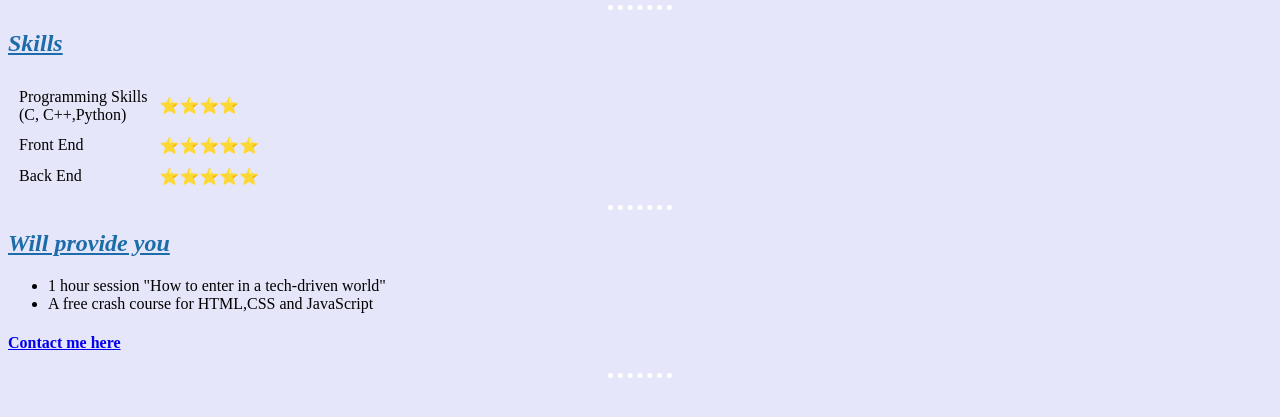
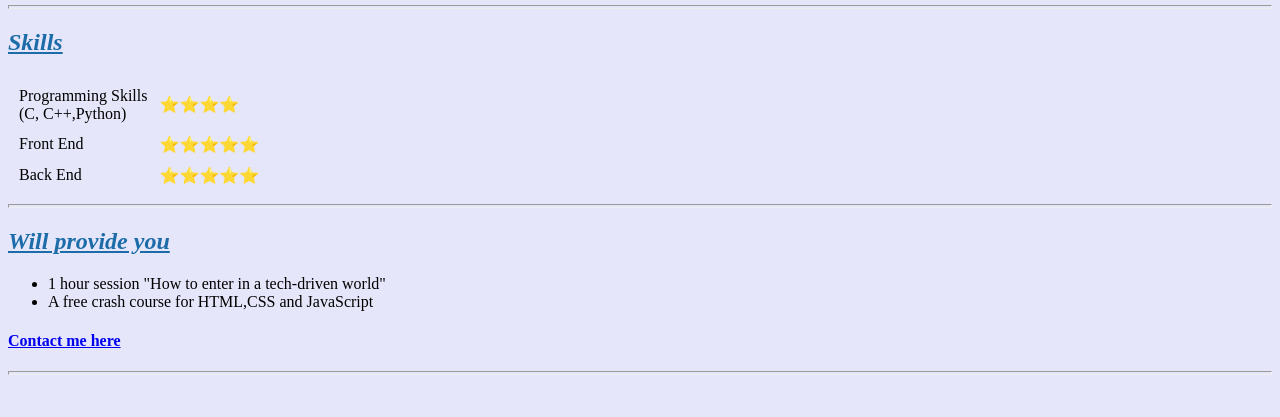
Before and after one commit to sillywily/cv, a plain HTML site: page index.html in a window 1280 px wide. Shown: the part 207-624 px from the top of the page. Drawn offline with Linux system fonts and the light colour scheme.

Commit message:
Update styles.css

```diff
--- a/css/styles.css
+++ b/css/styles.css
@@ -9,12 +9,9 @@ h3 {
 }
 hr {
 
-     border-style: none;
-    border-top-style: dotted;
-    border-color: white;
-    border-width: 5px;
-    height: 0px;
-    width: 5%;
+    backgroung-c0lor="white";
+    height: 2px;
+
 }
 
 img {
```
